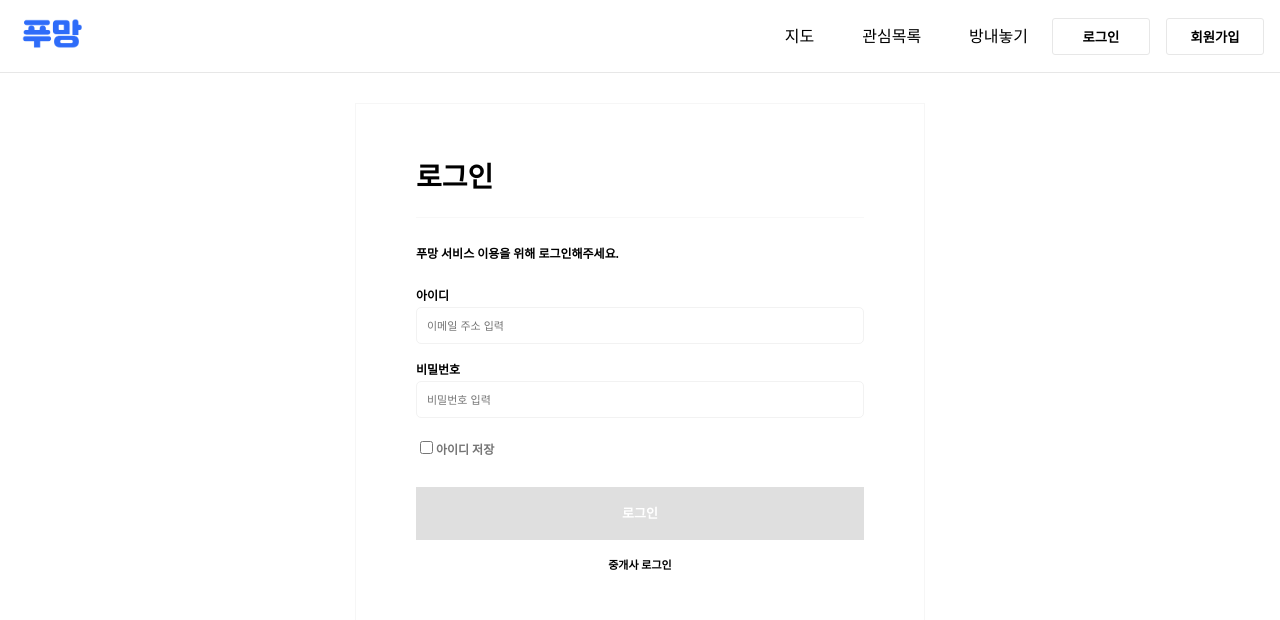
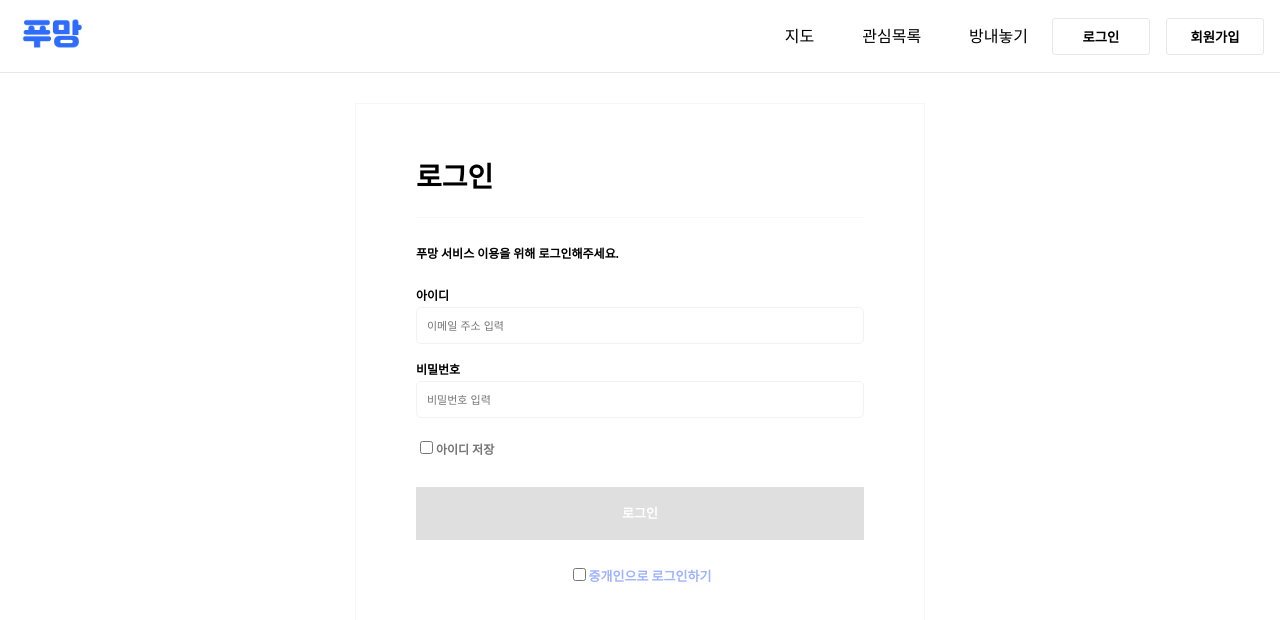
Before and after one commit to 0teklee/Poomuh-front, a React (Create React App) app: page /login in a window 1280 px wide. Shown: the top 620 px of the page. Built offline with nearby package versions, Linux system fonts and the light colour scheme; a web font is replaced by a local one.

Commit message:
[FIX] login & signup error 수정

```diff
--- a/src/pages/login/Login.js
+++ b/src/pages/login/Login.js
@@ -3,7 +3,7 @@ import styled from 'styled-components';
 import Header from '../../components/header/Header';
 function Login() {
   const onLogin = () => {
-    fetch('http://localhost:8000/users/login', {
+    fetch(`http://localhost:8000/${requestedUrl}/login`, {
       method: 'POST',
       headers: {
         'Content-Type': 'application/json',
@@ -16,14 +16,20 @@ function Login() {
       .then(res => res.json())
       .then(res => {
         if (res.token) {
-          console.log(res.token);
-          sessionStorage.setItem('login-token', res.token);
+          console.log(res.accessToken);
+          sessionStorage.setItem('access_token', res.accessToken);
         }
       });
   };
 
+  //중개인 로그인 관리를 위한 상태값
+  const [requestedUrl, setRequestedUrl] = useState('users');
+
+  //로그인 처리를 위해 보낼 이메일과 비밀번호
   const [email, setEmail] = useState('');
   const [password, setPassword] = useState('');
+
+  //로그인 버튼 활성화 관리를 위한 상태값
   const [activeBtn, setActiveBtn] = useState(false);
 
   //아이디, 비밀번호 값 관리 useRef
@@ -45,6 +51,14 @@ function Login() {
     if (idInput.current.value && pwdInput.current.value) {
       setActiveBtn(true);
     } else setActiveBtn(false);
+  };
+
+  //중개인 체크 확인하기
+  const onClickAgent = e => {
+    if (e.target.checked) {
+      setRequestedUrl('agents');
+    } else setRequestedUrl('users');
+    console.log(requestedUrl);
   };
 
   useEffect(() => {
@@ -89,7 +103,12 @@ function Login() {
         <LoginButton onClick={onLogin} activeBtn={activeBtn}>
           <span>로그인</span>
         </LoginButton>
-        <div className="agentLogin">중개사 로그인</div>
+        <AgentCheckBox>
+          <label for="forAgent" name="중개사 가입">
+            <input type="checkbox" id="forAgent" onClick={onClickAgent} />
+            중개인으로 로그인하기
+          </label>
+        </AgentCheckBox>
       </Wrapper>
     </>
   );
@@ -159,4 +178,18 @@ const LoginButton = styled.div`
     return activeBtn ? `background-color: #4379fa; cursor:pointer` : null;
   }}
 `;
+
+const AgentCheckBox = styled.div`
+  margin-top: 25px;
+  color: #9fb4ff;
+  :hover {
+    color: #4379fa;
+  }
+  label:hover {
+    cursor: pointer;
+  }
+  text-align: center;
+  font-weight: 700;
+  font-size: 13px;
+`;
 export default Login;
--- a/src/pages/signup/Verification.js
+++ b/src/pages/signup/Verification.js
@@ -69,9 +69,10 @@ const Verification = ({ setShow }) => {
     if (!e.target.value || nameRegex.test(e.target.value)) setNameError(false);
     else setNameError(true);
     userInfoDispatch({
-      type: 'UPDATE_NAME',
-      name: e.target.value,
+      type: 'UPDATE_USERNAME',
+      username: e.target.value,
     });
+    console.log(userInfo.username);
   };
 
   //context에서 전화번호 저장
@@ -294,12 +295,20 @@ const Verification = ({ setShow }) => {
         </InputContainer>
       </Inputs>
       <SuccessButton
-        onClick={(clickNext, onSignup)}
+        onClick={() => {
+          clickNext();
+          onSignup();
+        }}
         activeBtnVerif={activeBtnVerif}
       >
         <span>회원가입 완료</span>
       </SuccessButton>
-      <LaterButton onClick={(clickNext, onSignup)}>
+      <LaterButton
+        onClick={() => {
+          clickNext();
+          onSignup();
+        }}
+      >
         본인인증 다음에 할래요
       </LaterButton>
     </Wrapper>
--- a/src/pages/signup/signupContext.js
+++ b/src/pages/signup/signupContext.js
@@ -5,8 +5,8 @@ const initialUserInfo = {
   email: '',
   nickname: '',
   password: '',
-  name: '',
-  phone_number: '',
+  username: '',
+  phoneNumber: '',
 };
 
 export const UserInfoContext = createContext();
@@ -23,8 +23,8 @@ function userInfoReducer(state, action) {
       return { ...state, nickname: action.nickname };
     case 'UPDATE_PASSWORD':
       return { ...state, password: action.password };
-    case 'UPDATE_NAME':
-      return { ...state, name: action.name };
+    case 'UPDATE_USERNAME':
+      return { ...state, username: action.username };
     case 'UPDATE_PHONENUM':
       return { ...state, phone_number: action.phoneNum };
     default:
```
